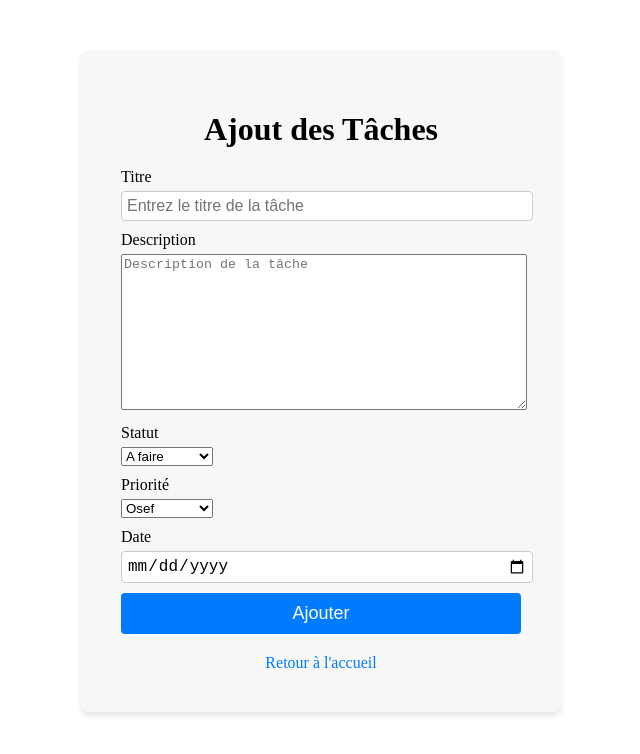
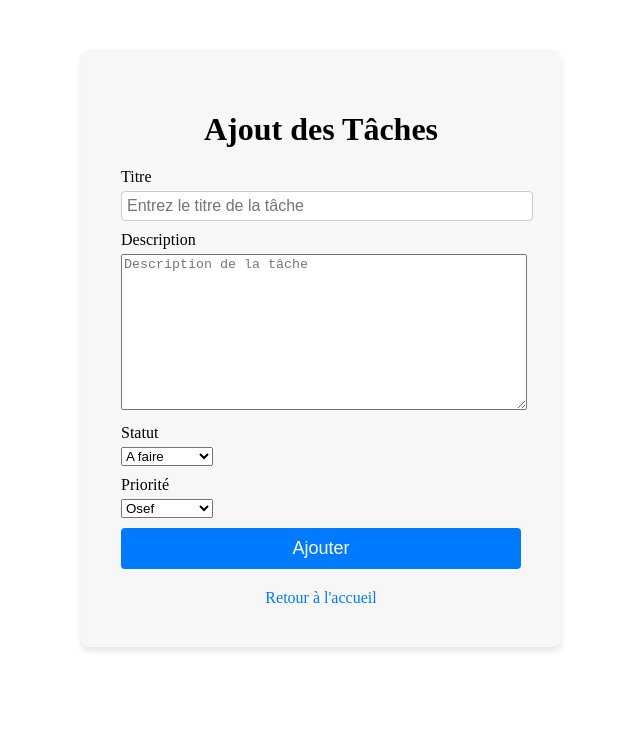
Before and after one commit to Willstiti/Task-Manager, a Vue app in the folder vue-project/: page /addtask in a window 1280 px wide. Shown: the top 754 px of the page, without its empty margins (319-959 px from the left). Built offline with nearby package versions, Linux system fonts and the light colour scheme.

Commit message:
Ajout des task

```diff
--- a/vue-project/src/components/view/AddTask.vue
+++ b/vue-project/src/components/view/AddTask.vue
@@ -51,15 +51,6 @@
             </select>
         </div>
 
-        <div class="form-group">
-            <label for="date">Date</label>
-            <input
-            type="date"
-            id="date"
-            v-model="selectedDate"
-            required
-            />
-        </div>
         <button type="submit">Ajouter</button>
 
         <div v-if="errorMessage" class="error-message">{{ errorMessage }}</div>
@@ -80,11 +71,16 @@
       description: '',
       status: 'todo',
       priority: 'osef',
-      selectedDate: '',
+      selectedDate: this.currentDate(),
       errorMessage: ''
     };
   },
   methods: {
+    currentDate() {
+      const current = new Date();
+      const date = `${current.getFullYear()}-${current.getMonth()+1}-${current.getDate()}`;
+      return date;
+    },
     async handleTaskRegister() {
       try {
         // Appel à l'API avec `fetch`
```
